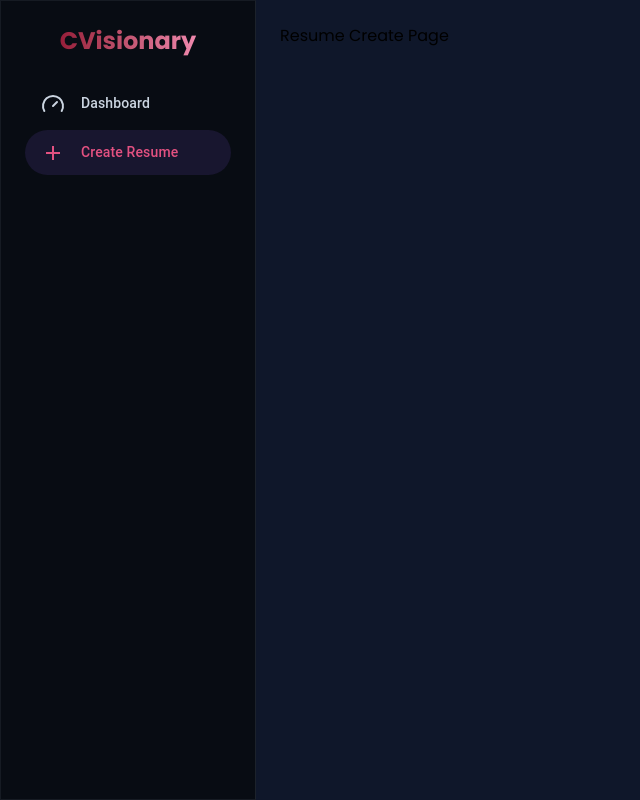
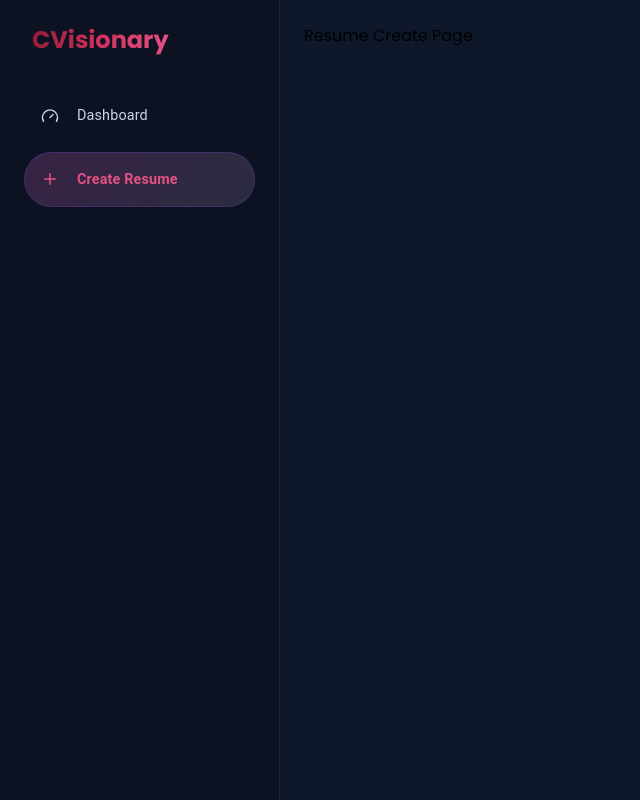
Before and after one commit to itsDonya/CVisionary, a React (Vite) app in the folder client/: page /panel/resume/create in a window 1280 px wide. Shown: the whole page, without its empty margins (0-640 px from the left). Built offline with nearby package versions, Linux system fonts and the light colour scheme.

Commit message:
feat(user): improve panel Sidebar page design

```diff
--- a/client/src/components/layout/user/Sidebar.tsx
+++ b/client/src/components/layout/user/Sidebar.tsx
@@ -1,3 +1,4 @@
+// src/components/layout/Sidebar.tsx
 import {
   Box,
   Drawer,
@@ -11,29 +12,27 @@ import {
   useMediaQuery,
   useTheme,
 } from "@mui/material";
-import { Add, Menu } from "@mui/icons-material";
+import { Plus, Menu, FileText, Gauge } from "lucide-react";
 import { useAppStore } from "@/stores/appStore";
 import { Link, useLocation } from "react-router-dom";
 import type { SidebarItem } from "@/types/user";
-import { Gauge } from "lucide-react";
-import Logo from "@/components/UI/Logo";
 
 const sidebarItems: SidebarItem[] = [
   {
     id: "dashboard",
     label: "Dashboard",
     path: "/panel",
-    icon: <Gauge />,
+    icon: <Gauge size={18} />,
   },
   {
     id: "create-resume",
     label: "Create Resume",
     path: "/panel/resume/create",
-    icon: <Add />,
+    icon: <Plus size={18} />,
   },
 ];
 
-const SIDEBAR_WIDTH = 256;
+const SIDEBAR_WIDTH = 280;
 
 const Sidebar = () => {
   const theme = useTheme();
@@ -42,16 +41,17 @@ const Sidebar = () => {
   const location = useLocation();
 
   const SidebarContent = () => (
-    <Box sx={{ display: "flex", flexDirection: "column", gap: 3, p: 3 }}>
+    <Box
+      sx={{
+        display: "flex",
+        flexDirection: "column",
+        gap: 4,
+        p: 3,
+        height: "100%",
+      }}>
       {/* Logo/Brand */}
-      <Box
-        sx={{
-          display: "flex",
-          alignItems: "center",
-          justifyContent: "center",
-          gap: 1,
-        }}>
-        <p className="text-2xl font-bold bg-gradient-to-r from-primary-800 to-primary-400 bg-clip-text text-transparent">
+      <Box sx={{ display: "flex", alignItems: "center", gap: 2, px: 1 }}>
+        <p className="text-2xl bg-gradient-to-r from-primary-800 via-primary-600 to-primary-500 bg-clip-text text-transparent font-bold">
           CVisionary
         </p>
       </Box>
@@ -59,32 +59,46 @@ const Sidebar = () => {
       {/* Navigation */}
       <List sx={{ p: 0 }}>
         {sidebarItems.map((item) => (
-          <ListItem key={item.id} disablePadding sx={{ mb: 0.5 }}>
+          <ListItem key={item.id} disablePadding sx={{ mb: 1 }}>
             <ListItemButton
               component={Link}
               to={item.path}
               selected={location.pathname === item.path}
               sx={{
-                borderRadius: 1.5,
+                borderRadius: 3,
+                px: 2,
+                py: 1.5,
                 color: "text.secondary",
-
+                background:
+                  location.pathname === item.path
+                    ? "linear-gradient(135deg, rgba(139, 92, 246, 0.1) 0%, rgba(6, 182, 212, 0.1) 100%)"
+                    : "transparent",
+                border:
+                  location.pathname === item.path
+                    ? "1px solid rgba(139, 92, 246, 0.2)"
+                    : "1px solid transparent",
+                "&:hover": {
+                  background: "rgba(139, 92, 246, 0.08)",
+                  border: "1px solid rgba(139, 92, 246, 0.1)",
+                  color: "text.primary",
+                },
                 "&.Mui-selected": {
-                  backgroundColor: "rgba(139, 92, 246, 0.12)",
                   color: "primary.main",
+                  fontWeight: 600,
                 },
               }}>
               <ListItemIcon
                 sx={{
                   color: "inherit",
-                  minWidth: 40,
+                  minWidth: 36,
                 }}>
                 {item.icon}
               </ListItemIcon>
               <ListItemText
                 primary={item.label}
                 primaryTypographyProps={{
-                  fontSize: "0.875rem",
-                  fontWeight: 500,
+                  fontSize: "0.9rem",
+                  fontWeight: "inherit",
                 }}
               />
             </ListItemButton>
@@ -102,16 +116,17 @@ const Sidebar = () => {
           onClick={toggleSidebar}
           sx={{
             position: "fixed",
-            top: 16,
-            left: 16,
+            top: 20,
+            left: 20,
             zIndex: 1300,
-            bgcolor: "rgba(17, 24, 39, 0.8)",
+            background: "rgba(30, 41, 59, 0.8)",
             backdropFilter: "blur(8px)",
+            border: "1px solid rgba(148, 163, 184, 0.1)",
             "&:hover": {
-              bgcolor: "rgba(17, 24, 39, 0.9)",
+              background: "rgba(30, 41, 59, 0.9)",
             },
           }}>
-          <Menu />
+          <Menu size={20} />
         </IconButton>
       )}
 
@@ -123,9 +138,10 @@ const Sidebar = () => {
             width: SIDEBAR_WIDTH,
             "& .MuiDrawer-paper": {
               width: SIDEBAR_WIDTH,
-              bgcolor: "rgba(17, 24, 39, 0.5)",
-              backdropFilter: "blur(8px)",
-              borderRight: "1px solid rgba(75, 85, 99, 0.3)",
+              background: "rgba(15, 23, 42, 0.8)",
+              backdropFilter: "blur(20px)",
+              border: "none",
+              borderRight: "1px solid rgba(148, 163, 184, 0.1)",
             },
           }}>
           <SidebarContent />
@@ -141,9 +157,9 @@ const Sidebar = () => {
           sx={{
             "& .MuiDrawer-paper": {
               width: SIDEBAR_WIDTH,
-              bgcolor: "rgba(17, 24, 39, 0.95)",
-              backdropFilter: "blur(8px)",
-              border: "1px solid rgba(75, 85, 99, 0.3)",
+              background: "rgba(15, 23, 42, 0.95)",
+              backdropFilter: "blur(20px)",
+              border: "1px solid rgba(148, 163, 184, 0.1)",
             },
           }}>
           <SidebarContent />
```
